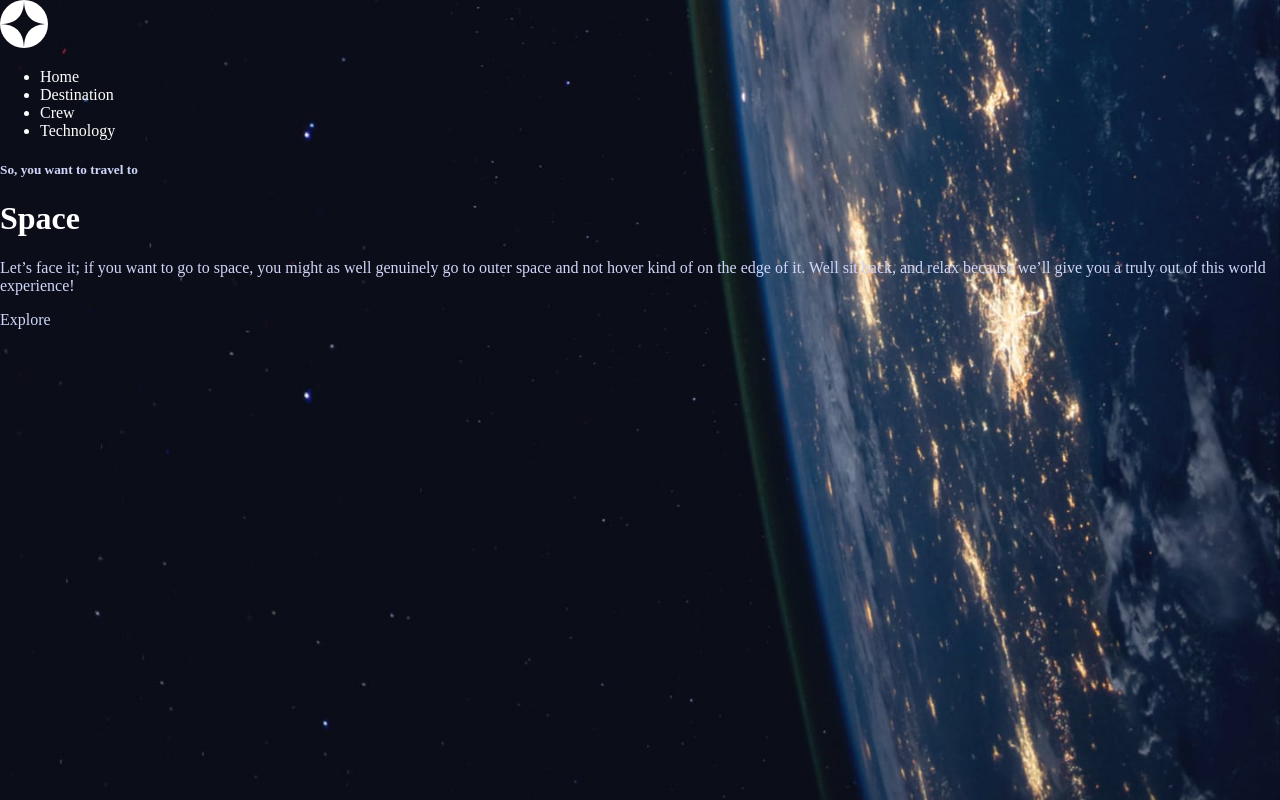
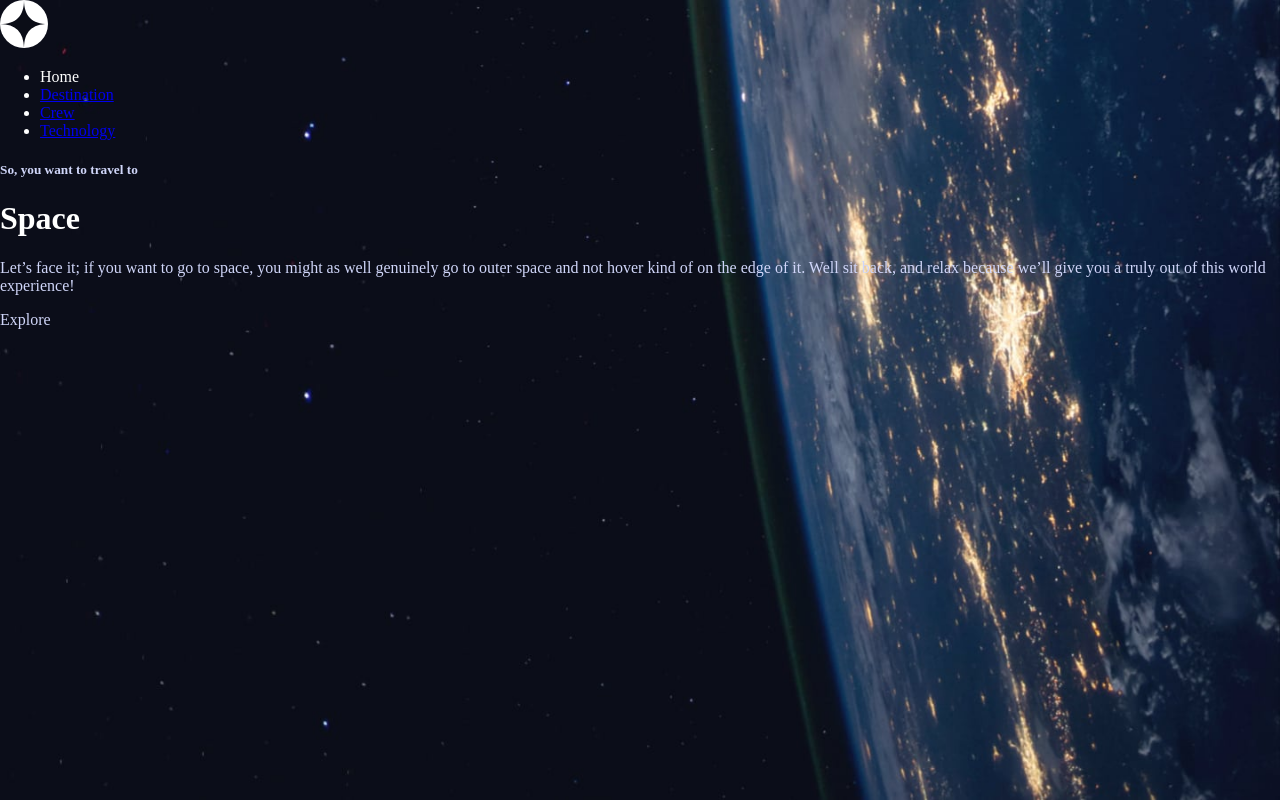
Before and after one commit to evilkeil/Space-Tourism, a website built with webpack: page src/assets/html/home.html in a window 1280 px wide. Built offline with nearby package versions, Linux system fonts and the light colour scheme.

Commit message:
wrap the nav li with anchor tags

```diff
--- a/src/assets/html/home.html
+++ b/src/assets/html/home.html
@@ -13,9 +13,9 @@
         <nav>
             <ul>
                 <li class="active">Home</li>
-                <li>Destination</li>
-                <li>Crew</li>
-                <li>Technology</li>
+                <li><a href="#">Destination</a></li>
+                <li><a href="#">Crew</a></li>
+                <li><a href="#">Technology</a></li>
             </ul>
         </nav>
     </div>
```
